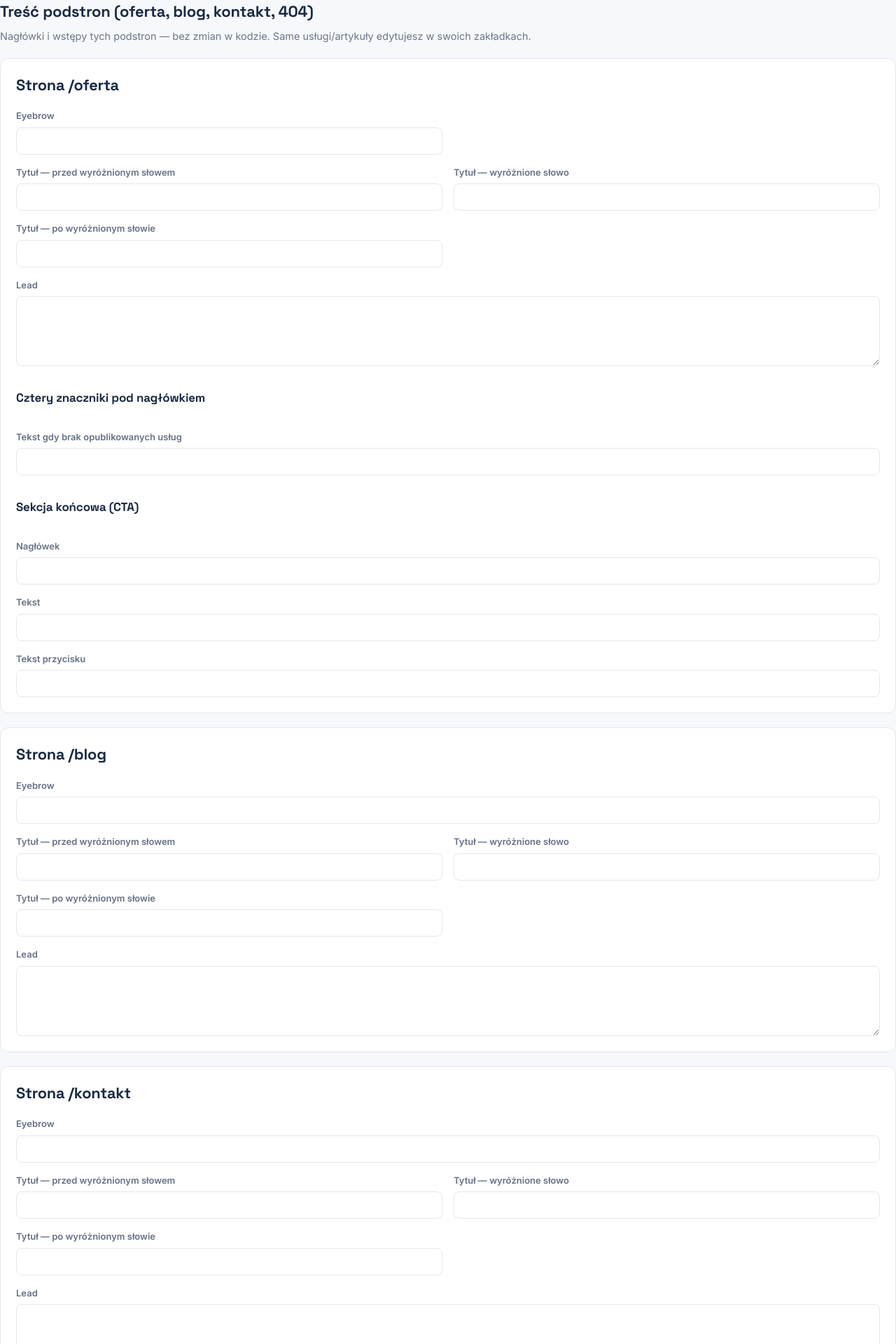
After one commit to szczubix/SecureWare, a PHP site: template views/admin/settings/pages-content.php in a window 1280 px wide. The commit adds this page. Shown: the top 1920 px of the page at 70% size. Run offline with PHP 8.4, Linux system fonts and the light colour scheme; the template is opened without the code that fills it, so the values that code supplies are empty; some libraries are stand-ins or nearby versions.

Commit message:
Make offer, blog, contact and 404 page copy admin-editable
Extends the same JSON-in-settings pattern used for the homepage
(SiteContent model + "Treść podstron" settings page) to the /oferta,
/blog and /kontakt hero sections, the offer page's CTA band, the
contact page's info panel/success message/submit label, and the 404
page's heading/text/button. All existing copy is preserved as the
default so nothing changes until an admin edits and saves.

```diff
--- a/src/Controllers/Site/BlogController.php
+++ b/src/Controllers/Site/BlogController.php
@@ -7,6 +7,7 @@ use SecureWare\Core\Request;
 use SecureWare\Core\Response;
 use SecureWare\Core\View;
 use SecureWare\Models\Article;
+use SecureWare\Models\SiteContent;
 
 class BlogController
 {
@@ -27,6 +28,7 @@ class BlogController
             'perPage'         => 9,
             'categories'      => $categories,
             'activeCategory'  => $category,
+            'content'         => SiteContent::current()['blog'],
             'metaTitle'       => 'Blog — SecureWare',
             'metaDescription' => 'Backup, disaster recovery i bezpieczeństwo danych - artykuły i poradniki.',
         ], 'site/layout');
--- a/src/Controllers/Site/ContactController.php
+++ b/src/Controllers/Site/ContactController.php
@@ -7,6 +7,7 @@ use SecureWare\Core\Request;
 use SecureWare\Core\View;
 use SecureWare\Models\Lead;
 use SecureWare\Models\Setting;
+use SecureWare\Models\SiteContent;
 
 class ContactController
 {
@@ -17,6 +18,7 @@ class ContactController
             'error'           => null,
             'old'             => [],
             'turnstileSiteKey'=> Setting::get('turnstile_site_key', ''),
+            'content'         => SiteContent::current()['contact'],
             'metaTitle'       => 'Kontakt — SecureWare',
             'metaDescription' => 'Skontaktuj sie z nami - wycena backupu, disaster recovery i ochrony danych dla Twojej firmy.',
         ], 'site/layout');
@@ -38,6 +40,7 @@ class ContactController
                 'error'   => $error,
                 'old'     => $old,
                 'turnstileSiteKey' => Setting::get('turnstile_site_key', ''),
+                'content'          => SiteContent::current()['contact'],
                 'metaTitle'        => 'Kontakt — SecureWare',
                 'metaDescription'  => '',
             ], 'site/layout');
@@ -70,6 +73,7 @@ class ContactController
             'error'   => null,
             'old'     => [],
             'turnstileSiteKey' => Setting::get('turnstile_site_key', ''),
+            'content'          => SiteContent::current()['contact'],
             'metaTitle'        => 'Kontakt — SecureWare',
             'metaDescription'  => '',
         ], 'site/layout');
--- a/src/Controllers/Site/OfferController.php
+++ b/src/Controllers/Site/OfferController.php
@@ -6,6 +6,7 @@ use SecureWare\Core\Request;
 use SecureWare\Core\Response;
 use SecureWare\Core\View;
 use SecureWare\Models\Service;
+use SecureWare\Models\SiteContent;
 
 class OfferController
 {
@@ -40,6 +41,7 @@ class OfferController
 
         echo View::render('site/offer-index', [
             'groups'          => array_filter($groups),
+            'content'         => SiteContent::current()['offer'],
             'metaTitle'       => 'Oferta — SecureWare',
             'metaDescription' => 'Managed Backup, Backup as a Service, Disaster Recovery i inne usługi ochrony danych dla firm.',
         ], 'site/layout');
--- a/src/Core/Response.php
+++ b/src/Core/Response.php
@@ -1,6 +1,8 @@
 <?php
 
 namespace SecureWare\Core;
+
+use SecureWare\Models\SiteContent;
 
 class Response
 {
@@ -14,6 +16,7 @@ class Response
     {
         http_response_code(404);
         echo View::render('site/404', [
+            'content'         => SiteContent::current()['not_found'],
             'metaTitle'       => 'Strona nie znaleziona — SecureWare',
             'metaDescription' => '',
         ], 'site/layout');
--- a/src/routes.php
+++ b/src/routes.php
@@ -9,6 +9,7 @@ use SecureWare\Controllers\Admin\AuthController;
 use SecureWare\Controllers\Admin\DashboardController;
 use SecureWare\Controllers\Admin\HomeContentController;
 use SecureWare\Controllers\Admin\LeadController;
+use SecureWare\Controllers\Admin\SiteContentController;
 use SecureWare\Controllers\Admin\LogController;
 use SecureWare\Controllers\Admin\MediaController;
 use SecureWare\Controllers\Admin\PageAdminController;
@@ -82,6 +83,8 @@ $router->get($a . '/settings/integrations', [SettingsController::class, 'integra
 $router->post($a . '/settings/integrations', [SettingsController::class, 'saveIntegrations']);
 $router->get($a . '/settings/homepage', [HomeContentController::class, 'edit']);
 $router->post($a . '/settings/homepage', [HomeContentController::class, 'save']);
+$router->get($a . '/settings/pages-content', [SiteContentController::class, 'edit']);
+$router->post($a . '/settings/pages-content', [SiteContentController::class, 'save']);
 
 $router->get($a . '/logs', [LogController::class, 'index']);
 
--- a/views/admin/layout.php
+++ b/views/admin/layout.php
@@ -46,6 +46,7 @@ $isActive = function (string $href) use ($currentPath, $adminUrl): bool {
             <?php if (Auth::can('roles.view')): ?><a href="<?= $adminUrl ?>/roles" class="<?= $isActive("$adminUrl/roles") ? 'is-active' : '' ?>"><?= Icons::svg('shield', 17) ?> Role i uprawnienia</a><?php endif; ?>
             <?php if (Auth::can('settings.edit')): ?>
                 <a href="<?= $adminUrl ?>/settings/homepage" class="<?= $isActive("$adminUrl/settings/homepage") ? 'is-active' : '' ?>"><?= Icons::svg('layers', 17) ?> Treść strony głównej</a>
+                <a href="<?= $adminUrl ?>/settings/pages-content" class="<?= $isActive("$adminUrl/settings/pages-content") ? 'is-active' : '' ?>"><?= Icons::svg('layers', 17) ?> Treść podstron (oferta, blog, kontakt)</a>
                 <a href="<?= $adminUrl ?>/settings/branding" class="<?= $isActive("$adminUrl/settings/branding") ? 'is-active' : '' ?>"><?= Icons::svg('sliders', 17) ?> Branding</a>
                 <a href="<?= $adminUrl ?>/settings/integrations" class="<?= $isActive("$adminUrl/settings/integrations") ? 'is-active' : '' ?>"><?= Icons::svg('plug', 17) ?> Integracje</a>
             <?php endif; ?>
--- /dev/null
+++ b/views/admin/settings/pages-content.php
@@ -0,0 +1,103 @@
+<?php
+/** @var array $content */
+/** @var string|null $saved */
+use SecureWare\Core\Csrf;
+
+$icons = ['shield-check','cloud-upload','map-pin','lock','mail','server','layers','life-buoy','refresh-ccw','clipboard-check','tool','activity','file-check','shield'];
+$iconSelect = function (string $name, string $selected) use ($icons) {
+    echo '<select name="' . htmlspecialchars($name, ENT_QUOTES, 'UTF-8') . '">';
+    foreach ($icons as $icon) {
+        $sel = $selected === $icon ? ' selected' : '';
+        echo '<option value="' . $icon . '"' . $sel . '>' . $icon . '</option>';
+    }
+    echo '</select>';
+};
+$h = static fn ($v) => htmlspecialchars((string) $v, ENT_QUOTES, 'UTF-8');
+?>
+<div class="toolbar">
+    <h1>Treść podstron (oferta, blog, kontakt, 404)</h1>
+</div>
+
+<?php if ($saved): ?><p class="alert alert--success">Zapisano treść podstron.</p><?php endif; ?>
+<p class="admin-hint" style="margin:-8px 0 20px;color:#6b7686;">Nagłówki i wstępy tych podstron — bez zmian w kodzie. Same usługi/artykuły edytujesz w swoich zakładkach.</p>
+
+<form method="post" action="pages-content">
+    <?= Csrf::field() ?>
+
+    <div class="admin-card">
+        <h2 style="margin-top:0;">Strona /oferta</h2>
+        <div class="form-grid form-grid--wide">
+            <div class="form-row">
+                <div class="field"><label>Eyebrow</label><input type="text" name="offer_eyebrow" value="<?= $h($content['offer']['eyebrow']) ?>"></div>
+            </div>
+            <div class="form-row">
+                <div class="field"><label>Tytuł — przed wyróżnionym słowem</label><input type="text" name="offer_heading_pre" value="<?= $h($content['offer']['heading_pre']) ?>"></div>
+                <div class="field"><label>Tytuł — wyróżnione słowo</label><input type="text" name="offer_heading_highlight" value="<?= $h($content['offer']['heading_highlight']) ?>"></div>
+                <div class="field"><label>Tytuł — po wyróżnionym słowie</label><input type="text" name="offer_heading_post" value="<?= $h($content['offer']['heading_post']) ?>"></div>
+            </div>
+            <div class="field"><label>Lead</label><textarea name="offer_lead" rows="2"><?= $h($content['offer']['lead']) ?></textarea></div>
+
+            <h3>Cztery znaczniki pod nagłówkiem</h3>
+            <?php foreach ($content['offer']['highlights'] as $i => $item): ?>
+                <div class="form-row">
+                    <div class="field"><label>Pozycja <?= $i + 1 ?> — ikona</label><?php $iconSelect('offer_highlight_icon[]', $item['icon']); ?></div>
+                    <div class="field"><label>Pozycja <?= $i + 1 ?> — tekst</label><input type="text" name="offer_highlight_text[]" value="<?= $h($item['text']) ?>"></div>
+                </div>
+            <?php endforeach; ?>
+
+            <div class="field"><label>Tekst gdy brak opublikowanych usług</label><input type="text" name="offer_empty_text" value="<?= $h($content['offer']['empty_text']) ?>"></div>
+
+            <h3>Sekcja końcowa (CTA)</h3>
+            <div class="field"><label>Nagłówek</label><input type="text" name="offer_cta_heading" value="<?= $h($content['offer']['cta_heading']) ?>"></div>
+            <div class="field"><label>Tekst</label><input type="text" name="offer_cta_text" value="<?= $h($content['offer']['cta_text']) ?>"></div>
+            <div class="field"><label>Tekst przycisku</label><input type="text" name="offer_cta_button_label" value="<?= $h($content['offer']['cta_button_label']) ?>"></div>
+        </div>
+    </div>
+
+    <div class="admin-card">
+        <h2 style="margin-top:0;">Strona /blog</h2>
+        <div class="form-grid form-grid--wide">
+            <div class="field"><label>Eyebrow</label><input type="text" name="blog_eyebrow" value="<?= $h($content['blog']['eyebrow']) ?>"></div>
+            <div class="form-row">
+                <div class="field"><label>Tytuł — przed wyróżnionym słowem</label><input type="text" name="blog_heading_pre" value="<?= $h($content['blog']['heading_pre']) ?>"></div>
+                <div class="field"><label>Tytuł — wyróżnione słowo</label><input type="text" name="blog_heading_highlight" value="<?= $h($content['blog']['heading_highlight']) ?>"></div>
+                <div class="field"><label>Tytuł — po wyróżnionym słowie</label><input type="text" name="blog_heading_post" value="<?= $h($content['blog']['heading_post']) ?>"></div>
+            </div>
+            <div class="field"><label>Lead</label><textarea name="blog_lead" rows="2"><?= $h($content['blog']['lead']) ?></textarea></div>
+        </div>
+    </div>
+
+    <div class="admin-card">
+        <h2 style="margin-top:0;">Strona /kontakt</h2>
+        <div class="form-grid form-grid--wide">
+            <div class="field"><label>Eyebrow</label><input type="text" name="contact_eyebrow" value="<?= $h($content['contact']['eyebrow']) ?>"></div>
+            <div class="form-row">
+                <div class="field"><label>Tytuł — przed wyróżnionym słowem</label><input type="text" name="contact_heading_pre" value="<?= $h($content['contact']['heading_pre']) ?>"></div>
+                <div class="field"><label>Tytuł — wyróżnione słowo</label><input type="text" name="contact_heading_highlight" value="<?= $h($content['contact']['heading_highlight']) ?>"></div>
+                <div class="field"><label>Tytuł — po wyróżnionym słowie</label><input type="text" name="contact_heading_post" value="<?= $h($content['contact']['heading_post']) ?>"></div>
+            </div>
+            <div class="field"><label>Lead</label><textarea name="contact_lead" rows="2"><?= $h($content['contact']['lead']) ?></textarea></div>
+            <div class="form-row">
+                <div class="field"><label>Nagłówek panelu danych kontaktowych</label><input type="text" name="contact_info_heading" value="<?= $h($content['contact']['info_heading']) ?>"></div>
+                <div class="field"><label>Tekst panelu danych kontaktowych</label><input type="text" name="contact_info_text" value="<?= $h($content['contact']['info_text']) ?>"></div>
+            </div>
+            <div class="field"><label>Komunikat po wysłaniu formularza</label><input type="text" name="contact_success_message" value="<?= $h($content['contact']['success_message']) ?>"></div>
+            <div class="field"><label>Tekst przycisku wysyłki</label><input type="text" name="contact_submit_label" value="<?= $h($content['contact']['submit_label']) ?>"></div>
+        </div>
+    </div>
+
+    <div class="admin-card">
+        <h2 style="margin-top:0;">Strona 404 (nie znaleziono)</h2>
+        <div class="form-grid form-grid--wide">
+            <div class="form-row">
+                <div class="field"><label>Nagłówek</label><input type="text" name="nf_heading" value="<?= $h($content['not_found']['heading']) ?>"></div>
+                <div class="field"><label>Tekst przycisku głównego</label><input type="text" name="nf_primary_label" value="<?= $h($content['not_found']['primary_label']) ?>"></div>
+            </div>
+            <div class="field"><label>Tekst</label><textarea name="nf_text" rows="2"><?= $h($content['not_found']['text']) ?></textarea></div>
+        </div>
+    </div>
+
+    <div class="form-actions">
+        <button type="submit" class="button">Zapisz treść podstron</button>
+    </div>
+</form>
```
Also changed, not shown: src/Controllers/Admin/SiteContentController.php (added, +118 -0 lines), src/Models/SiteContent.php (added, +86 -0 lines), views/site/404.php (+8 -4 lines), views/site/blog-index.php (+5 -3 lines), views/site/contact.php (+9 -7 lines), views/site/offer-index.php (+12 -11 lines).
